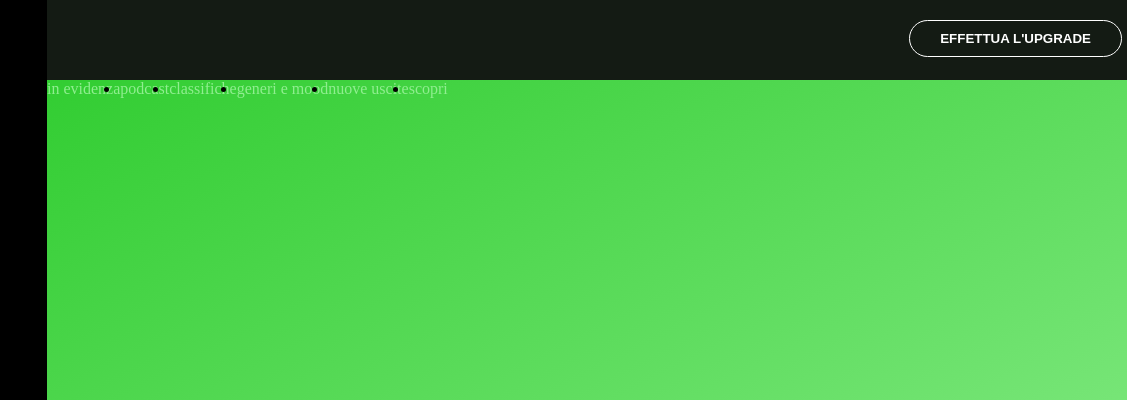
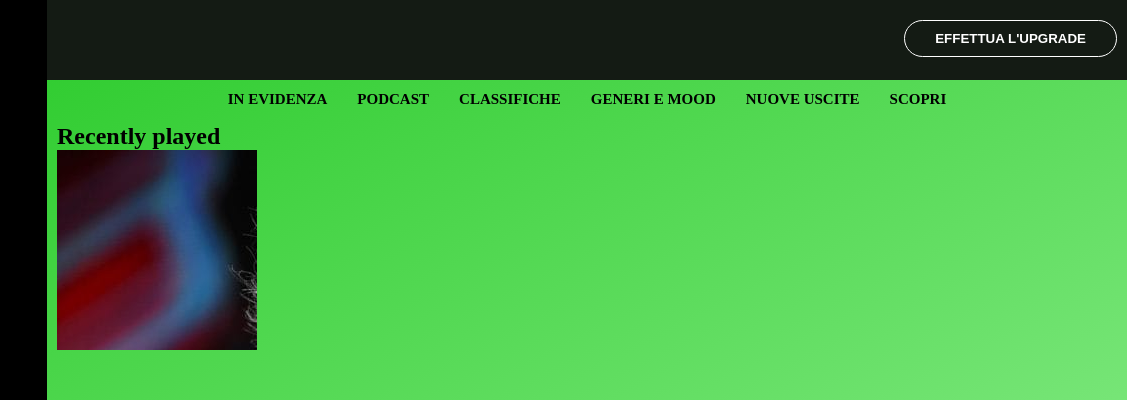
Before and after one commit to yuridido/html-css-spotifyweb, a plain HTML site: page index.html in a window 1280 px wide. Shown: the top 400 px of the page, 153-1280 px from the left. Drawn offline with Linux system fonts and the light colour scheme.

Commit message:
inizio main

```diff
--- a/css/style.css
+++ b/css/style.css
@@ -13,7 +13,7 @@
 
 header {
     height: 80px;
-    padding: 5px;
+    padding: 5px 10px;
     background-color: #141b14;
 }
 
@@ -32,6 +32,7 @@ main {
     background: rgb(144,238,144);
     background: linear-gradient(333deg, rgba(144,238,144,1) 0%, rgba(50,205,50,1) 100%);
     color: black;
+    padding: 10px;
 }
 
 footer {
@@ -100,6 +101,7 @@ aside li {
 aside a {
     text-decoration: none;
     color: lightgreen;
+    transition: color 0.5s;
 }
 
 aside a:hover {
@@ -158,18 +160,51 @@ header button {
     margin-top: 15px;
     text-transform: uppercase;
     font-weight: bold;
+    transition: all 0.5s;
+}
+
+header button:hover {
+    transform: scale(1.1);
 }
 
 /* MAIN */
 
+.nav-interna {
+    flex-wrap: wrap;
+    justify-content: center;
+    text-transform: uppercase;
+    list-style: none;
+}
+
 .nav-interna a {
     text-decoration: none;
-    color: lightgreen;
+    color: black;
+    font-size: 15px;
+    font-weight: bold;
+    padding: 5px 15px;
+    transition: color 0.5s;
 }
 
 .nav-interna a:hover {
-    color: LimeGreen;
+    color: white;
 }
+
+.nav-interna li {
+    margin-bottom: 15px;
+}
+
+.porta-disco {
+    width: 200px;
+    height: 200px;
+    overflow: hidden;
+}
+
+.porta-disco img {
+    object-fit: content;
+    object-position: center;
+
+}
+
 
 
 
--- a/index.html
+++ b/index.html
@@ -62,6 +62,15 @@
                             <li><a href="#">nuove uscite</a></li>
                             <li><a href="#">scopri</a></li>
                         </ul>
+                        <h2>Recently played</h2>
+                        <div class="container-flex">
+                            <div class="dischi">
+                                <div class="porta-disco">
+                                    <img src="img/morgan.jpg" alt="disco">
+                                </div>
+
+                            </div>
+                        </div>
 
                     </main>
                 </div>
```
Also changed, not shown: img/morgan.jpg (added).
